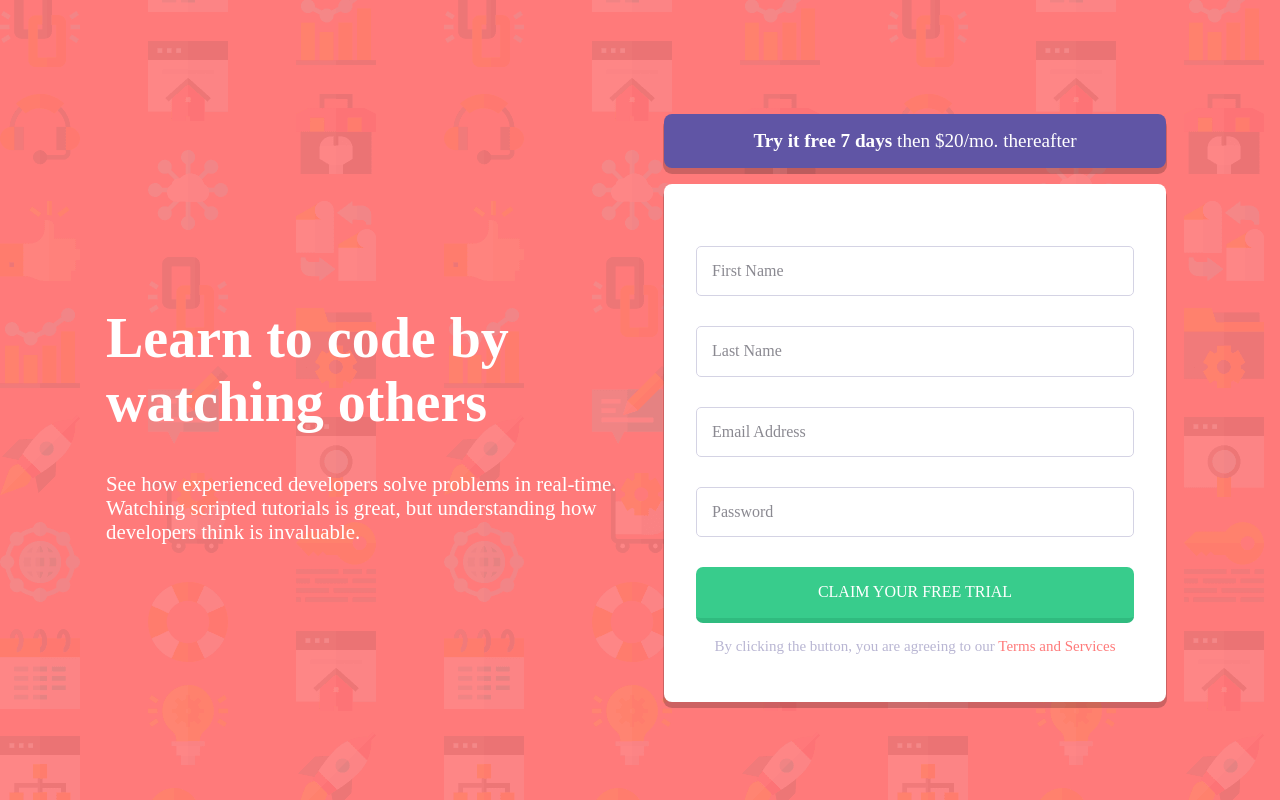
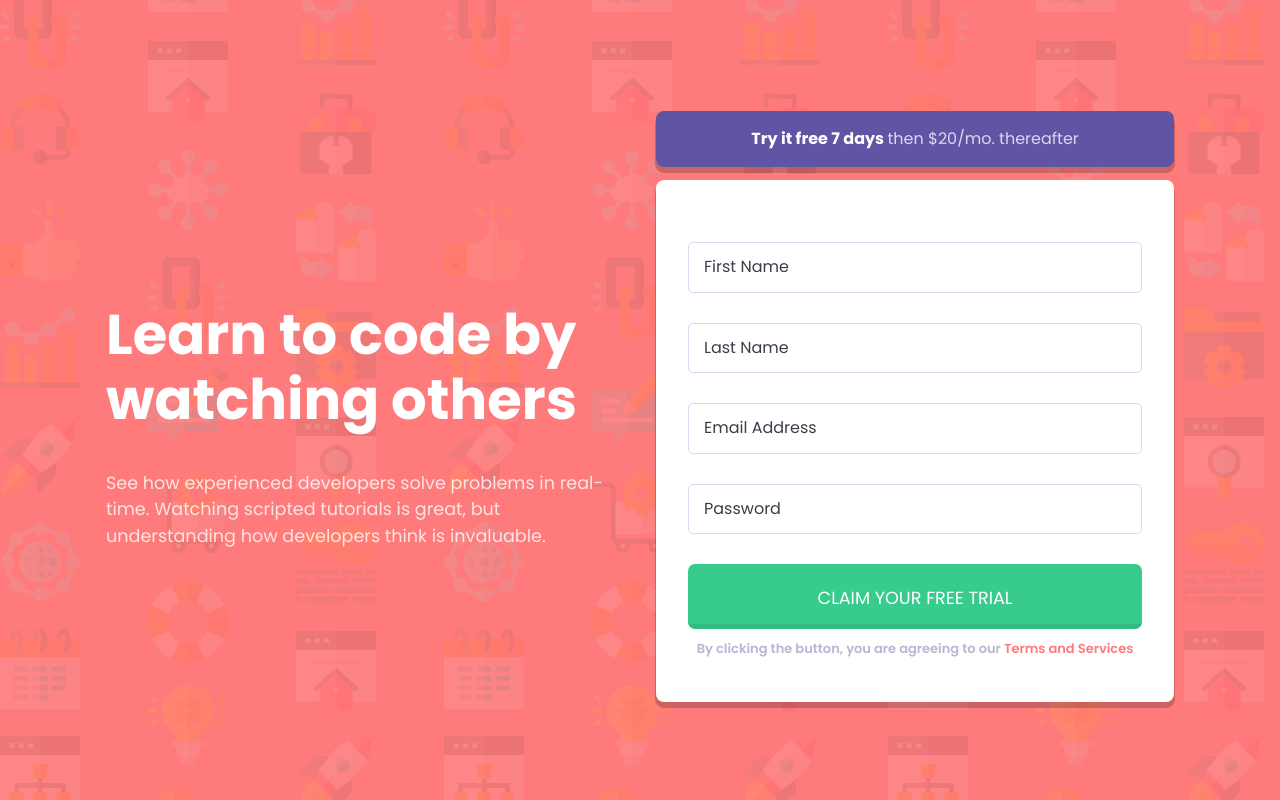
Before and after one commit to MasterKrab/intro-component-with-sign-up-form, a Node project: template src/views/pages/index.pug in a window 1280 px wide. Run offline with Node 20 templates, Linux system fonts and the light colour scheme; the template is opened without the code that fills it, so the values that code supplies are empty.

Commit message:
Add fonts

```diff
--- a/src/scss/components/_form.scss
+++ b/src/scss/components/_form.scss
@@ -21,9 +21,8 @@
    &__input{
       border-radius: 5px;
       width: 100%;
-      border: 1px solid c.$grayish-blue;
+      border: 1px solid c.$gray;
       padding: 15px;
-      opacity: 0.6;
 
 
       &::placeholder{
@@ -49,10 +48,11 @@
       text-transform: uppercase;
       border-radius: 7px;
       width: 100%;
-      padding: 1rem;
+      padding: 1.5rem 1rem 1rem 1rem;
       background-color: c.$green;
       border: none;
       border-bottom: 5px solid darken(c.$green, 5px);
+      font-size: 1.1rem;
 
       &:active{
          opacity:0.7;
@@ -60,7 +60,8 @@
    }
 
    &__condition{
-      font-size: 15px;
+      font-weight: 600;
+      font-size: 13px;
       text-align: center;
       color: c.$grayish-blue;
    }
--- a/src/scss/layout/_header.scss
+++ b/src/scss/layout/_header.scss
@@ -13,7 +13,7 @@
    }
 
    &__title{
-      font-size: 3rem;
+      font-size: 1.7rem;
 
       @media screen and (min-width: 1090px){
          font-size: 3.5rem;
@@ -22,6 +22,8 @@
    }
 
    &__description{
-      font-size: 1.3rem;
+      opacity: 0.8;
+      line-height: 1.5;
+      font-size: 1.1rem;
    }
 }
--- a/src/scss/pages/_index.scss
+++ b/src/scss/pages/_index.scss
@@ -3,6 +3,7 @@
 
 html{
    font-size: s.$font-size;
+   font-family: Poppins, sans-serif;
 
    background-color: c.$red;
    background-image: url(../assets/img/bg-intro-mobile.png);
@@ -27,7 +28,7 @@ body{
 }
 
 .main{
-   padding: 2rem 1.5rem;
+   padding: 2rem 1rem;
    display: flex;
    flex-direction: column;
 
@@ -37,16 +38,19 @@ body{
 
    &__title{
       text-align: center;
-      font-size: 1.2rem;
+      font-size: 1rem;
+      line-height: 1.5;
       background-color: c.$blue;
-      padding: 1rem;
+
+      padding: 1rem 4.5rem;
       font-weight: 300;
       box-shadow: 0 5px 0 1px rgba(0,0,0,0.2);
       border-radius: 0.5rem;
+      color: c.$gray;
    }
 
    &__plans{
+      color: c.$white;
       font-weight: 700;
-      font-weight: 600;
    }
 }
--- a/src/scss/variables/_colors.scss
+++ b/src/scss/variables/_colors.scss
@@ -12,3 +12,4 @@ $dark-blue: hsl(249, 10%, 26%);
 $grayish-blue: hsl(246, 25%, 77%);
 
 $white: #fff;
+$gray: #DBD7EE;
--- a/src/views/pages/index.pug
+++ b/src/views/pages/index.pug
@@ -25,6 +25,10 @@ html(lang="en")
       meta(name="msapplication-TileColor", content="#ffffff")
       meta(name="msapplication-TileImage", content="/ms-icon-144x144.png")
       meta(name="theme-color", content="#ffffff")
+      //- Fonts
+      link(rel="preconnect", href="https://fonts.gstatic.com")
+      //- Poppins
+      link(href="https://fonts.googleapis.com/css2?family=Poppins:wght@400;500;600;700&display=swap", rel="stylesheet")
    body
       header.header
          h1.header__title
```
Also changed, not shown: public/index.html (+1 -1 lines), public/css/styles.css.
